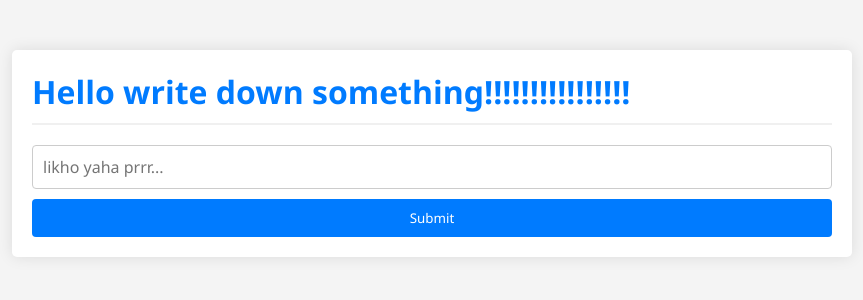
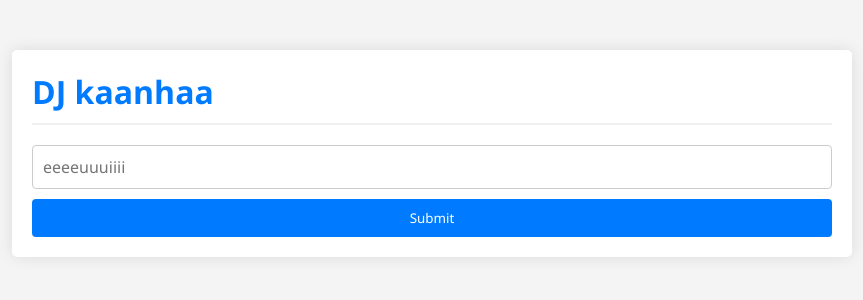
Before and after one commit to lost009/CI-CD-of-2-tier-app-on-kubrnetes, a Flask app: page / in a window 1280 px wide. Shown: the top 300 px of the page, without its empty margins (208-1071 px from the left). Run offline with Flask 2, Linux system fonts and the light colour scheme; data that the repository does not hold is empty; some libraries are stand-ins or nearby versions.

Commit message:
Update index.html

```diff
--- a/templates/index.html
+++ b/templates/index.html
@@ -93,14 +93,13 @@
 
 <body>
     <div class="container">
-        <h1>Hello write down
-           something!!!!!!!!!!!!!!!! </h1>
+        <h1>DJ kaanhaa </h1>
         {% for message in messages %}
             <p>{{ message[0] }}</p>
         {% endfor %}
 
         <form action="/submit" method="post">
-            <input type="text" name="new_message" placeholder="likho yaha prrr...">
+            <input type="text" name="new_message" placeholder="eeeeuuuiiii">
             <input type="submit" value="Submit">
         </form>
     </div>
```
